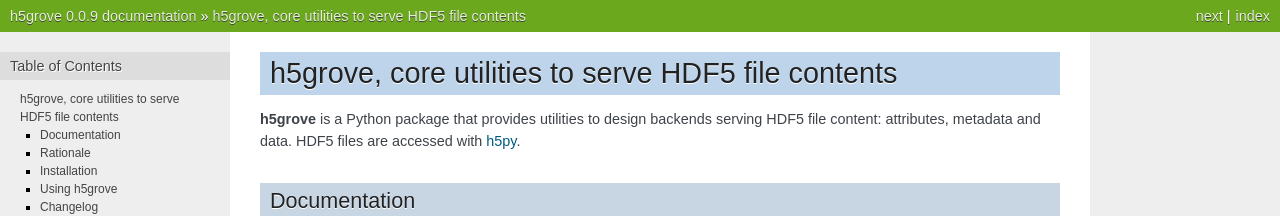
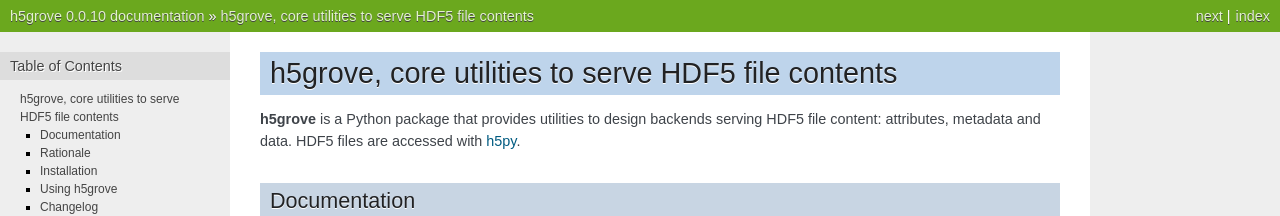
Before and after one commit to silx-kit/h5grove, a Sphinx documentation site: the page built from docs/index.md, in a window 1280 px wide and 900 px high. Shown: the top 216 px of the window. Built offline with Sphinx 7.4.7, drawn with Linux system fonts in a browser that asks for light colours; some of the changed text lies outside the part shown.

Commit message:
Bump to v0.0.10

```diff
--- a/docs/_static/api.yaml
+++ b/docs/_static/api.yaml
@@ -2,7 +2,7 @@
 info:
   title: 'H5Grove API'
   description: 'The API provided by h5grove example implementations.'
-  version: 0.0.9
+  version: 0.0.10
 
 servers:
   - url: http://{ip}:{port}/
--- a/h5grove/__init__.py
+++ b/h5grove/__init__.py
@@ -1,4 +1,4 @@
 from .content import create_content
 from .encoders import encode
 
-version = "0.0.9"
+version = "0.0.10"
```
Also changed, not shown: .bumpversion.cfg.
